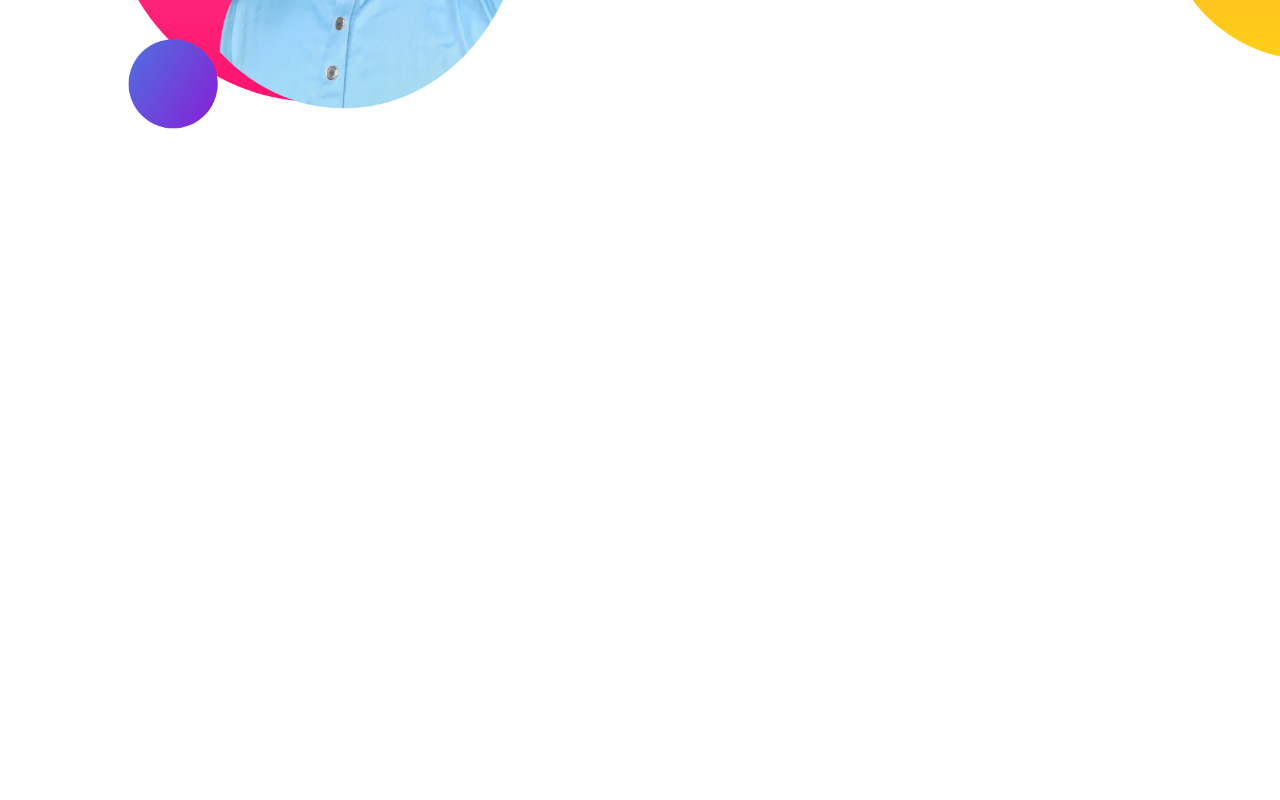
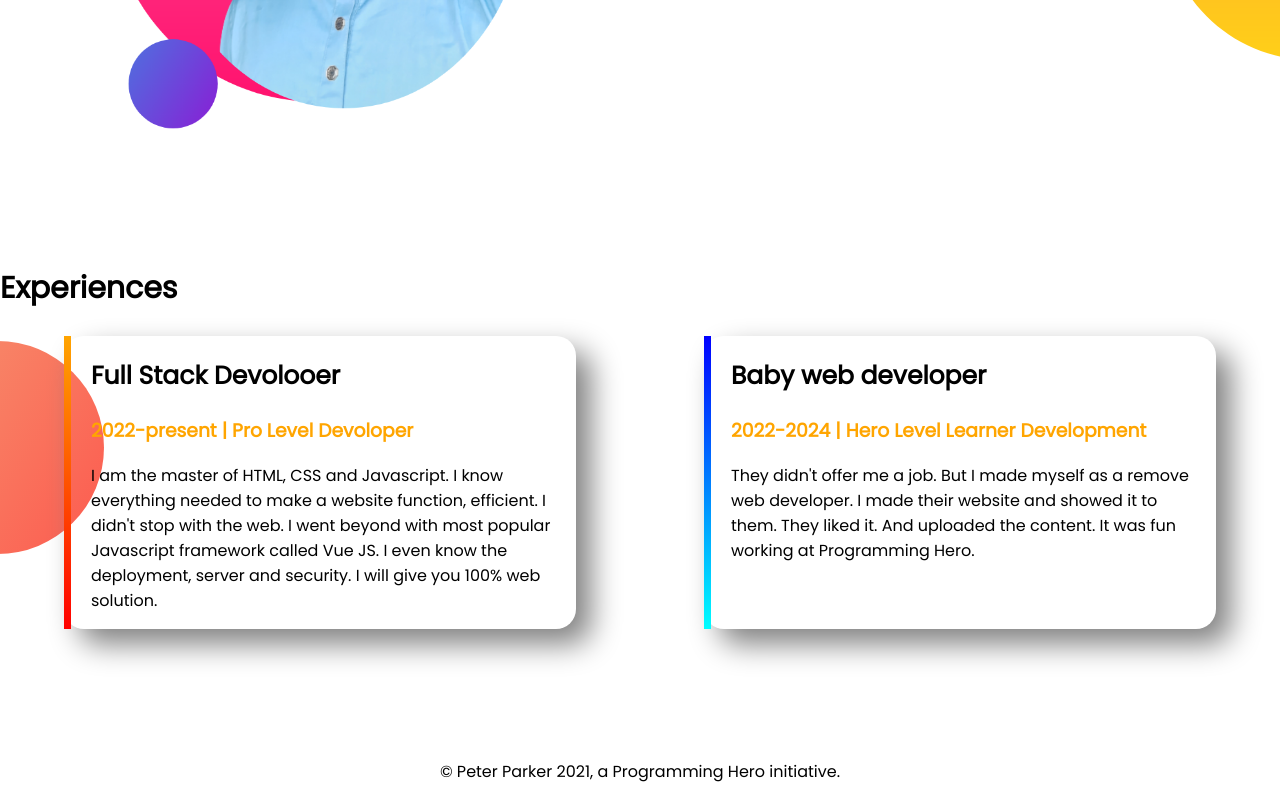
Before and after one commit to mahabub193/devoloper-portfolio, a plain HTML site: page index.html in a window 1280 px wide. Shown: the part 908-1708 px from the top of the page. Before the commit the page ends 1174 px from the top, so only its background shows below. Drawn offline with Linux system fonts and the light colour scheme.

Commit message:
footer and experience added

```diff
--- a/index.html
+++ b/index.html
@@ -13,8 +13,8 @@
 </head>
 
 <body>
-    <section class="top-banner">
-        <div class="half-width">
+    <section class="top-banner flexible-container">
+        <div class="half-width ">
             <h1>Welcome To</h1>
             <h1><span class="orange-color">Mahabub Emon</span> World</h1>
             <h3>build climber and train stopper</h3>
@@ -30,7 +30,7 @@
             <img src="images/emon1.png" alt="">
         </div>
     </section>
-    <section class="dream-big">
+    <section class="dream-big flexible-container">
         <div class="half-width">
             <img src="images/my-bg2.png" alt="">
         </div>
@@ -42,6 +42,34 @@
             <a class="link-button" target="_blank" href="">DOWNLOAD RESUME</a>
         </div>
     </section>
+    <section class="experience-area">
+
+        <h1>Experiences</h1>
+        <div class="flexible-container">
+            <div id="full-stack-ex" class="experience-item">
+                <h2>Full Stack Devolooer</h2>
+
+                <h3 class="orange-color">2022-present | Pro Level Devoloper</h3>
+                <p>I am the master of HTML, CSS and Javascript. I know everything needed to make a website function,
+                    efficient. I didn't stop with the web. I went beyond with most popular Javascript framework called
+                    Vue
+                    JS. I even know the deployment, server and security. I will give you 100% web solution.</p>
+            </div>
+            <div id="web-dev-ex" class="experience-item">
+                <h2>Baby web developer</h2>
+                <h3 class="orange-color">2022-2024 | Hero Level Learner Development</h3>
+                <p>They didn't offer me a job. But I made myself as a remove web developer. I made their website and
+                    showed
+                    it to them. They liked it. And uploaded the content. It was fun working at Programming Hero.
+
+                </p>
+            </div>
+        </div>
+
+    </section>
+    <footer>
+        <p>© Peter Parker 2021, a Programming Hero initiative.</p>
+    </footer>
 </body>
 
 </html>
--- a/style.css
+++ b/style.css
@@ -7,11 +7,15 @@ h1 {
     font-size: 30px;
 }
 
+h2 {
+    font-size: 25px;
+}
+
 .orange-color {
     color: orange;
 }
 
-section {
+.flexible-container {
     display: flex;
     margin-bottom: 130px;
 }
@@ -48,3 +52,38 @@ section {
 
 
 }
+
+.experience-area {
+    background-image: url(images/exp-bg.png);
+    background-repeat: no-repeat;
+    background-position: left;
+}
+
+.experience-item {
+    box-shadow: 15px 15px 30px gray;
+    width: 40%;
+    margin-left: 5%;
+    margin-right: 5%;
+    padding-left: 20px;
+    padding-right: 20px;
+    border-radius: 20px;
+
+}
+
+#web-dev-ex {
+    border-left: 7px solid;
+
+    border-image: linear-gradient(blue, cyan);
+    border-image-slice: 1;
+
+}
+
+#full-stack-ex {
+    border-left: 7px solid;
+    border-image: linear-gradient(orange, red);
+    border-image-slice: 1;
+}
+
+footer p {
+    text-align: center;
+}
```
Also changed, not shown: showOff/c5xh5w.jpg (deleted), 5 other files.
